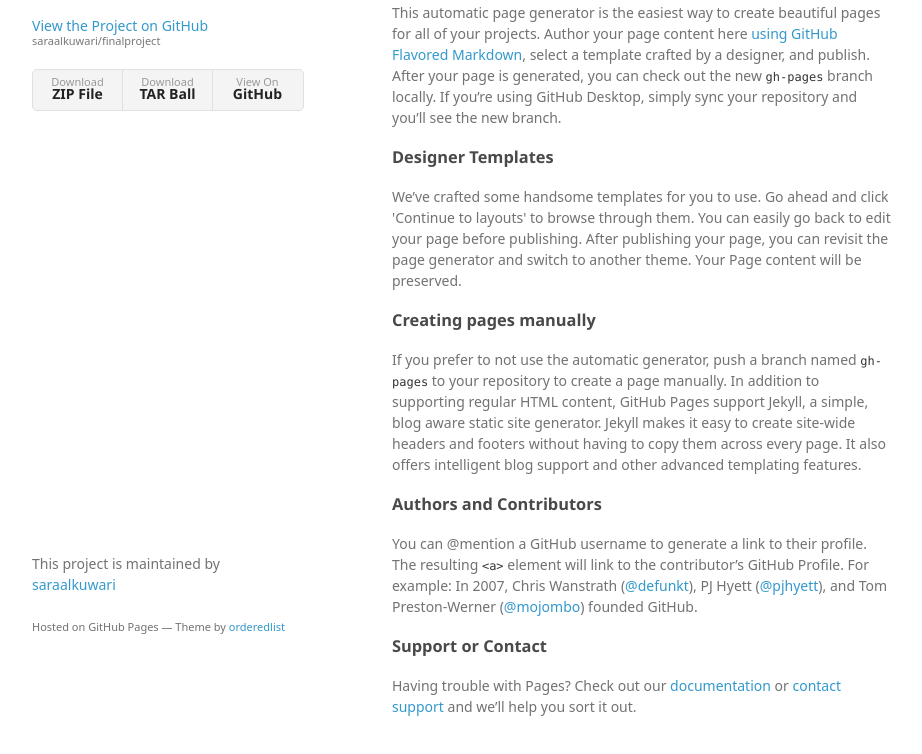
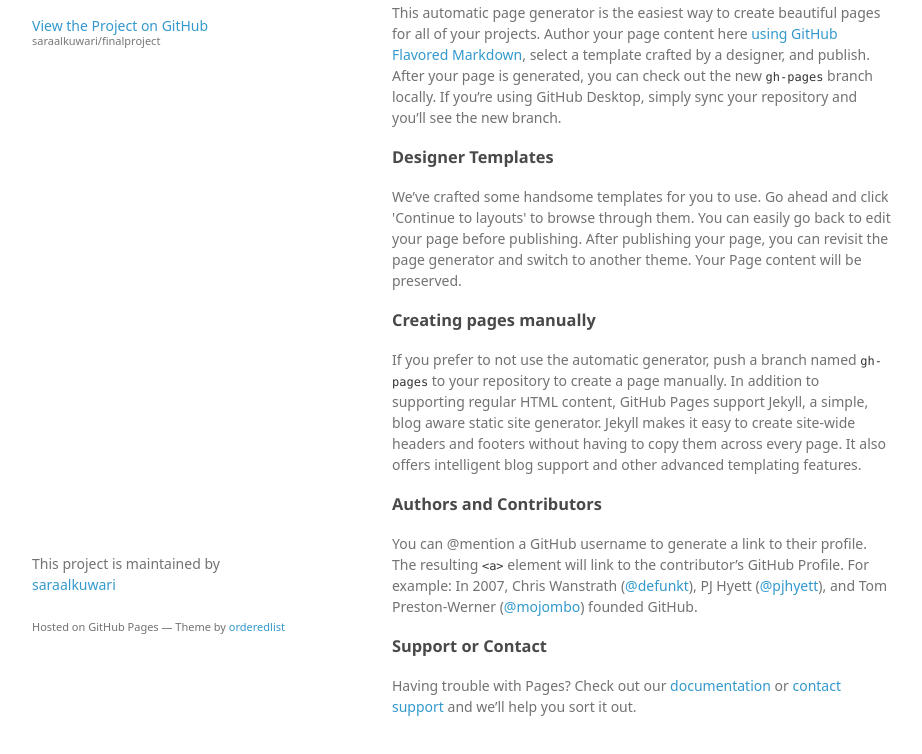
Before and after one commit to saraalkuwari/finalproject, a plain HTML site: page index.html in a window 1280 px wide. Shown: the part 94-848 px from the top of the page, without its empty margins (178-1100 px from the left). Drawn offline with Linux system fonts and the light colour scheme; a script that the page names is missing; a web font is replaced by a local one.

Commit message:
Update index.html

```diff
--- a/index.html
+++ b/index.html
@@ -20,12 +20,6 @@
 
         <p class="view"><a href="https://github.com/saraalkuwari/finalproject">View the Project on GitHub <small>saraalkuwari/finalproject</small></a></p>
 
-
-        <ul>
-          <li><a href="https://github.com/saraalkuwari/finalproject/zipball/master">Download <strong>ZIP File</strong></a></li>
-          <li><a href="https://github.com/saraalkuwari/finalproject/tarball/master">Download <strong>TAR Ball</strong></a></li>
-          <li><a href="https://github.com/saraalkuwari/finalproject">View On <strong>GitHub</strong></a></li>
-        </ul>
       </header>
       <section>
         <h3>
@@ -64,7 +58,3 @@
 </html>
 
 <script async src="//jsfiddle.net/saraalkuwari/0ur173oh/embed/"></script>
-
-
-
-<script async src="//jsfiddle.net/saraalkuwari/0ur173oh/embed/"></script>
```
